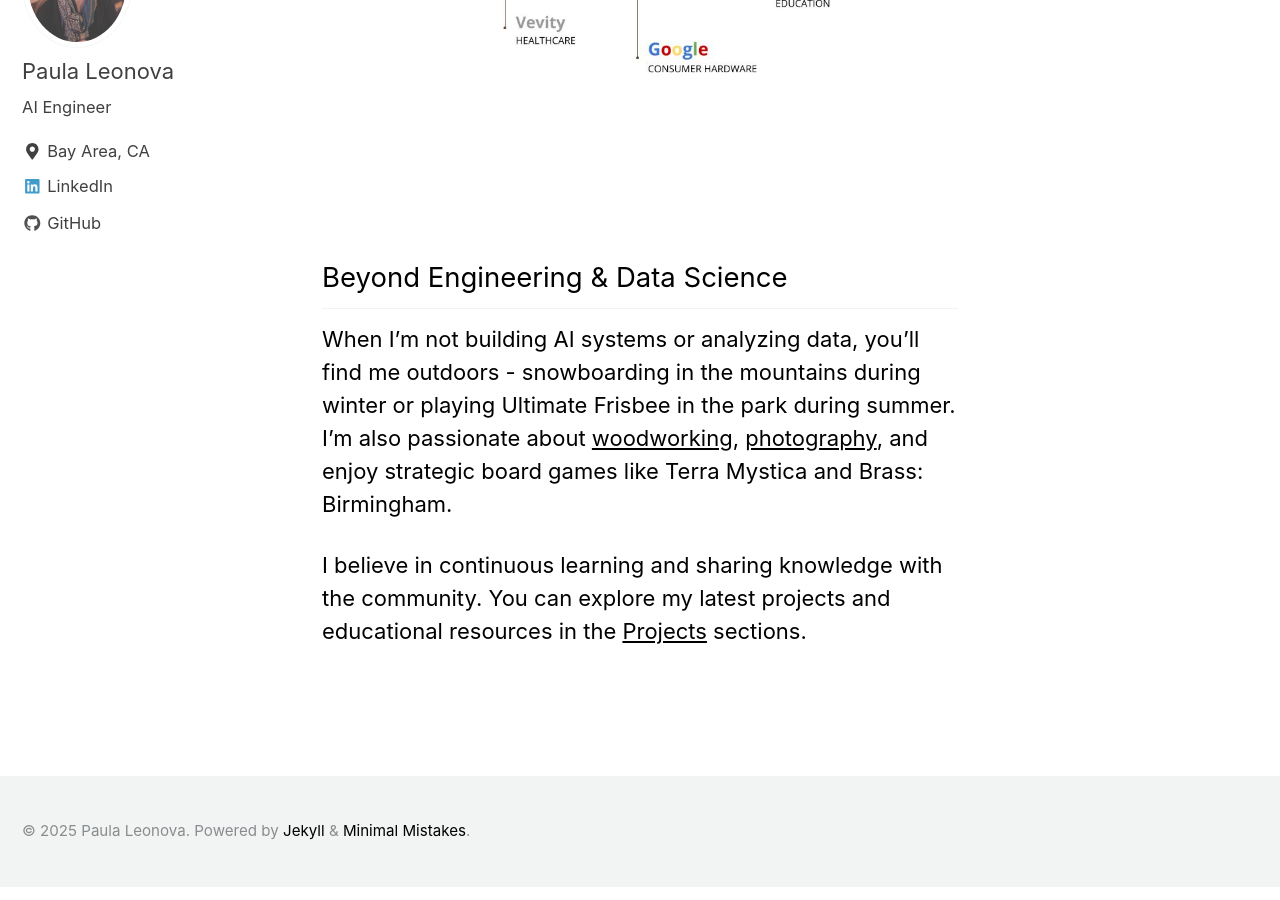
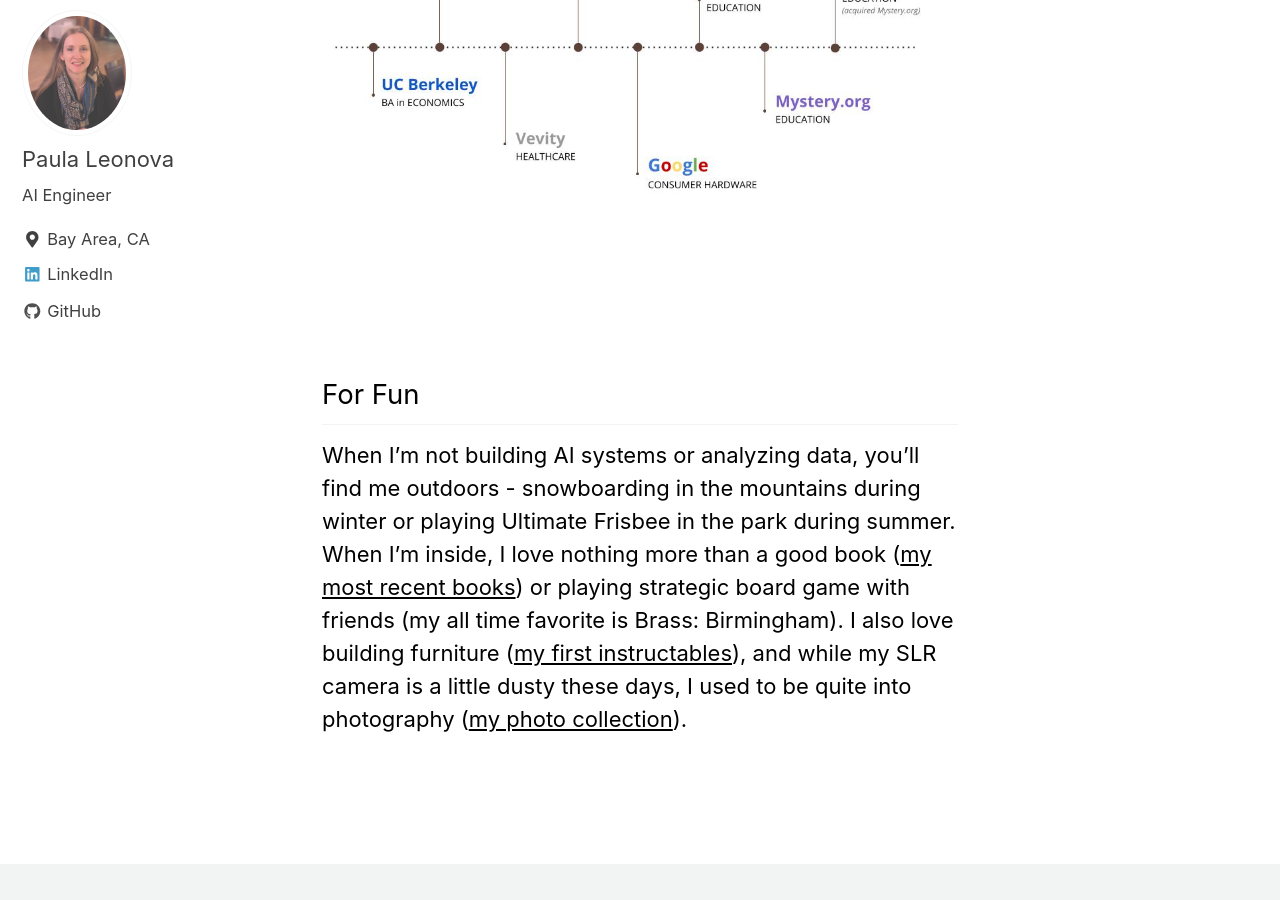
Before and after one commit to pleonova/pleonova.github.io, a Jekyll site: the page built from _pages/about.md, in a window 1280 px wide and 900 px high, scrolled down 2644 px. Built offline with Jekyll 4.4.1, drawn with Linux system fonts in a browser that asks for light colours; nearby versions of some CDN libraries.

Commit message:
Update about me

```diff
--- a/_pages/about.md
+++ b/_pages/about.md
@@ -36,8 +37,6 @@ I've developed reusable frameworks for A/B testing, statistical test selection,
 <img src="{{ site.url }}{{ site.baseurl }}/images/my-background5.JPG" alt="">
 
 <br /><br />
-## Beyond Engineering & Data Science
+## For Fun
 
-When I'm not building AI systems or analyzing data, you'll find me outdoors - snowboarding in the mountains during winter or playing Ultimate Frisbee in the park during summer. I'm also passionate about [woodworking](https://www.instructables.com/My-First-Piece-of-Furniture-a-Bar-Cart/), [photography](http://girlandcamera.wixsite.com/novaphotography), and enjoy strategic board games like Terra Mystica and Brass: Birmingham.
-
-I believe in continuous learning and sharing knowledge with the community. You can explore my latest projects and educational resources in the [Projects](https://pleonova.github.io/projects/) sections.
+When I'm not building AI systems or analyzing data, you'll find me outdoors - snowboarding in the mountains during winter or playing Ultimate Frisbee in the park during summer. When I'm inside, I love nothing more than a good book ([my most recent books](https://www.goodreads.com/review/list/161502381?shelf=read)) or playing strategic board game with friends (my all time favorite is Brass: Birmingham). I also love building furniture ([my first instructables](https://www.instructables.com/My-First-Piece-of-Furniture-a-Bar-Cart/)), and while my SLR camera is a little dusty these days, I used to be quite into photography ([my photo collection](https://girlandcamera.wixsite.com/novaphotography)).
```
Also changed, not shown: other parts of _pages/about.md (+1 -0 lines).
